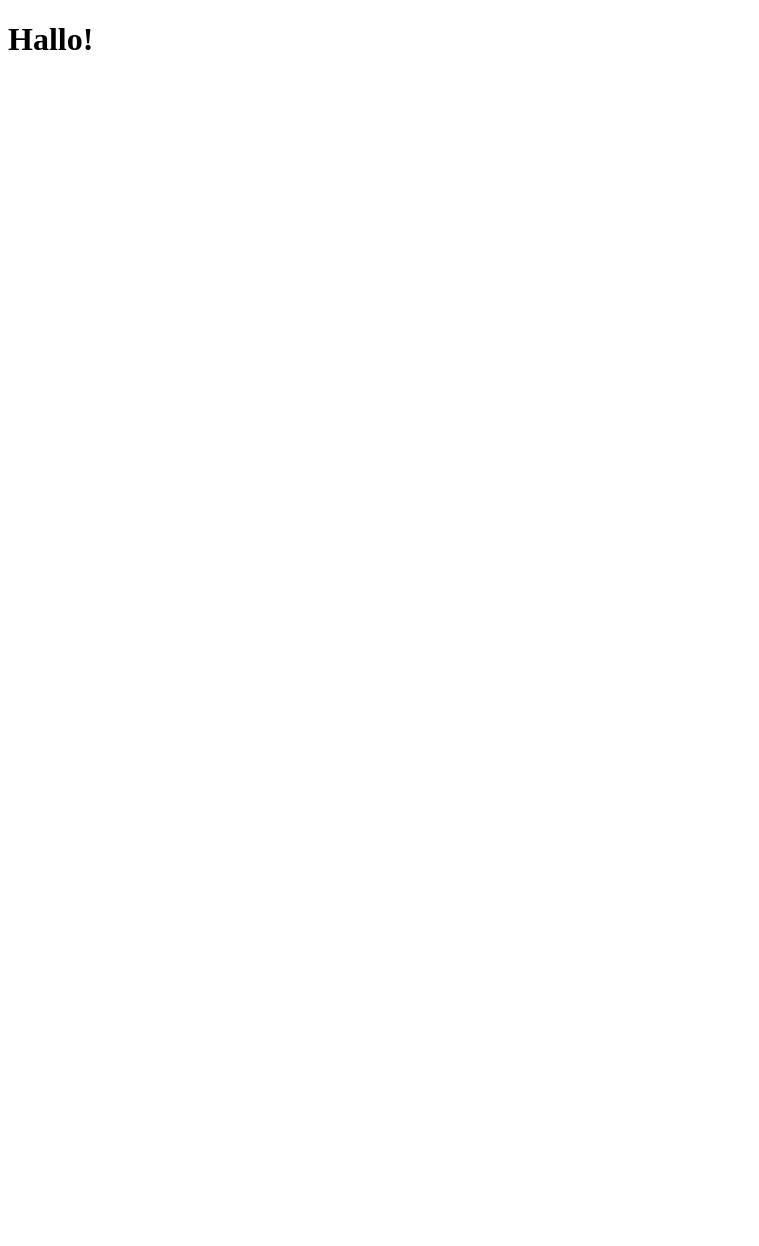
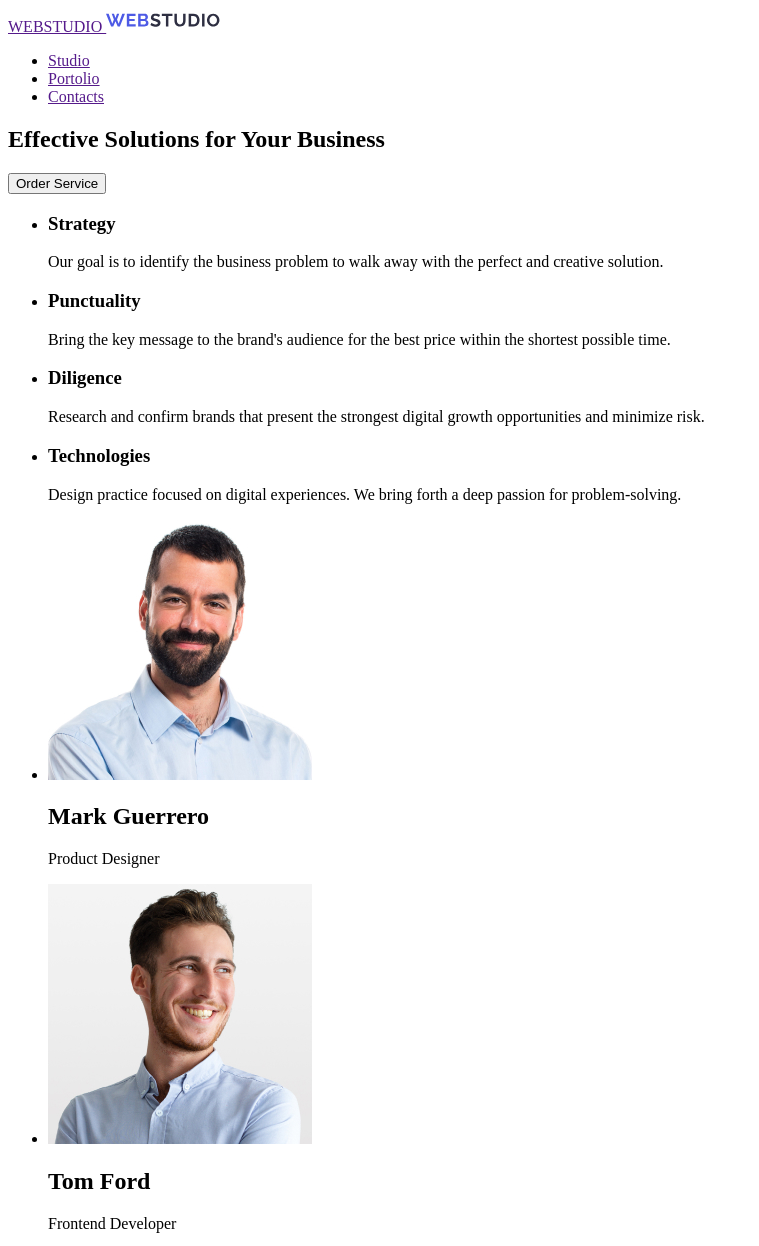
Before and after one commit to Modelist17/Norwegian_repository, a plain HTML site: page index.html in a window 1280 px wide. Shown: the top 1246 px of the page, without its empty margins (0-759 px from the left). Before the commit the page ends 800 px from the top, so only its background shows below. Drawn offline with Linux system fonts and the light colour scheme.

Commit message:
half way to the end

```diff
--- a/index.html
+++ b/index.html
@@ -3,9 +3,124 @@
   <head>
     <meta charset="UTF-8" />
     <meta name="viewport" content="width=device-width, initial-scale=1.0" />
-    <title>Document</title>
+    <title>WEBSTUDIO</title>
   </head>
   <body>
-    <h1>Hallo!</h1>
+    <!-- PAGE HEADER -->
+    <header>
+      <nav>
+        <a href=""
+          >WEBSTUDIO
+          <img
+            src="./images/Logo.svg"
+            alt="Webstudio"
+            width="115"
+            height="24"
+          />
+        </a>
+        <ul>
+          <li><a href="">Studio</a></li>
+          <li><a href="">Portolio</a></li>
+          <li><a href="">Contacts</a></li>
+        </ul>
+      </nav>
+      <!-- Contact us   -->
+
+    </header>
+    <!-- END OF PAGE HEADER -->
+    <main>
+      <!-- section 1 - (HERO) -->
+      <section>
+        <h1>Effective Solutions for Your Business</h1>
+        <button type="button">Order Service</button>
+      </section>
+      <!-- section 2 - Benefits -->
+      <section>
+        <ul>
+          <li>
+            <h3>Strategy</h3>
+            <p>
+              Our goal is to identify the business problem to walk away with the
+              perfect and creative solution.
+            </p>
+          </li>
+          <li>
+            <h3>Punctuality</h3>
+            <p>
+              Bring the key message to the brand's audience for the best price
+              within the shortest possible time.
+            </p>
+          </li>
+          <li>
+            <h3>Diligence</h3>
+            <p>
+              Research and confirm brands that present the strongest digital
+              growth opportunities and minimize risk.
+            </p>
+          </li>
+          <li>
+            <h3>Technologies</h3>
+            <p>
+              Design practice focused on digital experiences. We bring forth a
+              deep passion for problem-solving.
+            </p>
+          </li>
+        </ul>
+      </section>
+      <!-- section 3 -->
+      <section>
+        <ul>
+          <li>
+            <img
+              src="./images/img-1.jpg"
+              alt="Mark Guerrero"
+              width="264"
+              height="260"
+            />
+            <h2>Mark Guerrero</h2>
+            <p>Product Designer</p>
+          </li>
+          <li>
+            <img
+              src="./images/img-2.jpg"
+              alt="Tom Ford"
+              width="264"
+              height="260"
+            />
+            <h2>Tom Ford</h2>
+            <p>Frontend Developer</p>
+          </li>
+          <li>
+            <img
+              src="./images/img-3.jpg"
+              alt="Camila Garcia"
+              width="264"
+              height="260"
+            />
+            <h2>Camila Garcia</h2>
+            <p>Marketing</p>
+          </li>
+          <li>
+            <img
+              src="./images/img-4.jpg"
+              alt="Daniel Wilson"
+              width="264"
+              height="260"
+            />
+            <h2>Daniel Wilson</h2>
+            <p>UI Designer</p>
+          </li>
+        </ul>
+      </section>
+    </main>
+    <footer>
+      <div>
+        <h2>WEBSTUDIO</h2>
+        <p>
+          Increase the flow of customers and sales for your business with
+          digital marketing & growth solutions.
+        </p>
+      </div>
+    </footer>
   </body>
 </html>
```
Also changed, not shown: images/Logo.svg (added), images/img-1.jpg (added), images/img-2.jpg (added), images/img-3.jpg (added), images/img-4.jpg (added).
